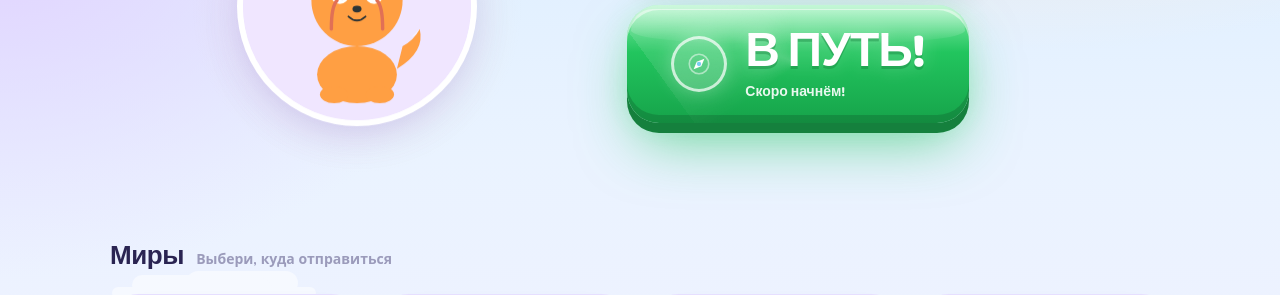
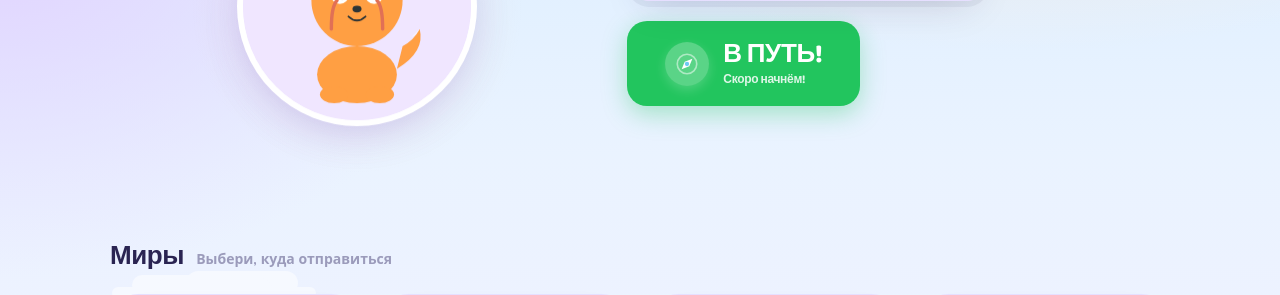
Before and after one commit to kotyadji-coder/kidion, a FastAPI app: template templates/kid/home.html in a window 1280 px wide. Shown: the part 263-558 px from the top of the page. Run offline with FastAPI, Linux system fonts and the light colour scheme; the template is opened without the code that fills it, so the values that code supplies are empty.

Commit message:
Redesign "В путь" button: flat green style with icon+text layout
Replace heavy 3D skeuomorphic button with clean flat design:
- Solid green background, soft shadow
- Round icon circle + text layout (like glass variant)
- Smooth hover/active transitions, no animations

Co-Authored-By: Claude Opus 4.6 (1M context) <noreply@anthropic.com>

```diff
--- a/templates/kid/home.html
+++ b/templates/kid/home.html
@@ -164,49 +164,34 @@
   }
 
   .hub-play {
-    display: inline-flex; align-items: center; gap: 18px;
-    padding: 24px 44px; border: none; cursor: pointer;
-    background: linear-gradient(180deg, #86efac 0%, #22c55e 40%, #16a34a 100%);
-    color: #fff; border-radius: 32px;
-    box-shadow: inset 0 5px 0 rgba(255,255,255,0.5), inset 0 -8px 0 rgba(0,0,0,0.15),
-      0 10px 0 #15803d, 0 24px 50px -12px rgba(34,197,94,0.5);
+    display: inline-flex; align-items: center; gap: 14px;
+    padding: 20px 38px; border: none; cursor: pointer;
+    background: #22c55e;
+    color: #fff; border-radius: 20px;
+    box-shadow: 0 8px 24px rgba(34, 197, 94, 0.35);
     font-family: "Baloo 2", sans-serif; font-weight: 800;
-    transition: transform .15s, box-shadow .15s;
-    text-decoration: none; position: relative; overflow: hidden;
-    animation: hubPlayPulse 2.5s ease-in-out infinite;
+    font-size: 26px; letter-spacing: -0.3px;
+    text-decoration: none;
+    transition: transform .2s ease, box-shadow .2s ease, background .2s ease;
   }
-  @keyframes hubPlayPulse {
-    0%,100% { box-shadow: inset 0 5px 0 rgba(255,255,255,0.5), inset 0 -8px 0 rgba(0,0,0,0.15), 0 10px 0 #15803d, 0 24px 50px -12px rgba(34,197,94,0.5); }
-    50% { box-shadow: inset 0 5px 0 rgba(255,255,255,0.5), inset 0 -8px 0 rgba(0,0,0,0.15), 0 10px 0 #15803d, 0 28px 60px -10px rgba(34,197,94,0.65), 0 0 30px rgba(134,239,172,0.3); }
+  .hub-play:hover {
+    transform: translateY(-2px);
+    background: #16a34a;
+    box-shadow: 0 12px 32px rgba(34, 197, 94, 0.45);
   }
-  .hub-play::before {
-    content: ""; position: absolute; top: 4px; left: 4px; right: 4px; height: 30%;
-    background: linear-gradient(180deg, rgba(255,255,255,0.45), transparent);
-    border-radius: 28px 28px 50% 50%; pointer-events: none;
-  }
-  .hub-play::after {
-    content: ""; position: absolute; top: -50%; left: -50%; width: 200%; height: 200%;
-    background: conic-gradient(from 0deg, transparent 0deg, rgba(255,255,255,0.15) 60deg, transparent 120deg);
-    animation: hubPlayShine 4s linear infinite;
-    pointer-events: none;
-  }
-  @keyframes hubPlayShine { to { transform: rotate(360deg); } }
-  .hub-play:hover { transform: translateY(-3px) scale(1.02); animation: none; }
   .hub-play:active {
-    transform: translateY(6px) scale(0.98);
-    box-shadow: inset 0 4px 0 rgba(255,255,255,0.3), inset 0 -3px 0 rgba(0,0,0,0.15),
-      0 2px 0 #15803d, 0 6px 14px -4px rgba(34,197,94,0.5);
-    animation: none;
+    transform: translateY(1px);
+    box-shadow: 0 4px 12px rgba(34, 197, 94, 0.3);
   }
   .hub-play-icon {
-    width: 56px; height: 56px; border-radius: 50%;
-    background: rgba(255,255,255,0.2); border: 3px solid rgba(255,255,255,0.7);
+    width: 44px; height: 44px; border-radius: 50%;
+    background: rgba(255,255,255,0.25);
     display: grid; place-items: center; flex-shrink: 0;
-    box-shadow: 0 0 20px rgba(255,255,255,0.3);
+    box-shadow: 0 4px 12px rgba(255,255,255,0.2);
   }
-  .hub-play-text { display: flex; flex-direction: column; line-height: 1; text-align: left; position: relative; z-index: 1; }
-  .hub-play-text .big { font-size: 48px; letter-spacing: -1px; text-shadow: 0 3px 0 rgba(21,128,61,0.4), 0 0 20px rgba(255,255,255,0.3); }
-  .hub-play-text .sub { font-size: 14px; margin-top: 8px; opacity: 0.9; font-weight: 700; }
+  .hub-play-text { display: flex; flex-direction: column; line-height: 1.1; }
+  .hub-play-text .big { font-size: 26px; letter-spacing: -0.3px; }
+  .hub-play-text .sub { font-size: 12px; font-weight: 700; opacity: 0.85; margin-top: 3px; }
 
   /* === PORTALS === */
   .hub-portals {
@@ -360,11 +345,11 @@
       width: 14px; height: 14px; background: var(--hb-paper);
       border-left: 1px solid var(--hb-rim); border-top: 1px solid var(--hb-rim);
     }
-    .hub-play { padding: 18px 30px; gap: 14px; border-radius: 26px; }
-    .hub-play-icon { width: 48px; height: 48px; border-width: 2.5px; }
-    .hub-play-icon svg { width: 22px; height: 22px; }
-    .hub-play-text .big { font-size: 34px; }
-    .hub-play-text .sub { font-size: 12px; }
+    .hub-play { padding: 16px 28px; gap: 10px; border-radius: 16px; font-size: 22px; }
+    .hub-play-icon { width: 38px; height: 38px; }
+    .hub-play-icon svg { width: 18px; height: 18px; }
+    .hub-play-text .big { font-size: 22px; }
+    .hub-play-text .sub { font-size: 11px; }
 
     .hub-portals { padding: 0 20px; margin-top: 44px; }
     .hub-portals-head h2 { font-size: 20px; }
```
